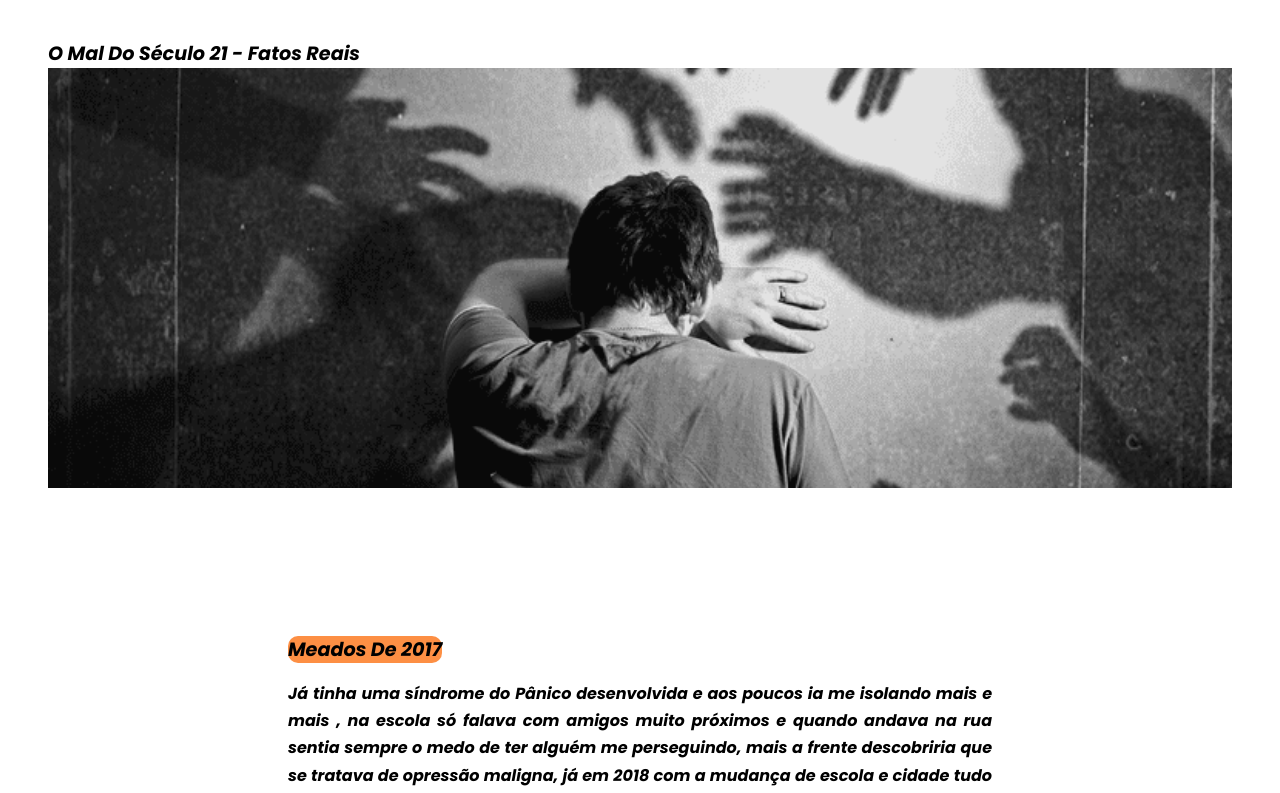
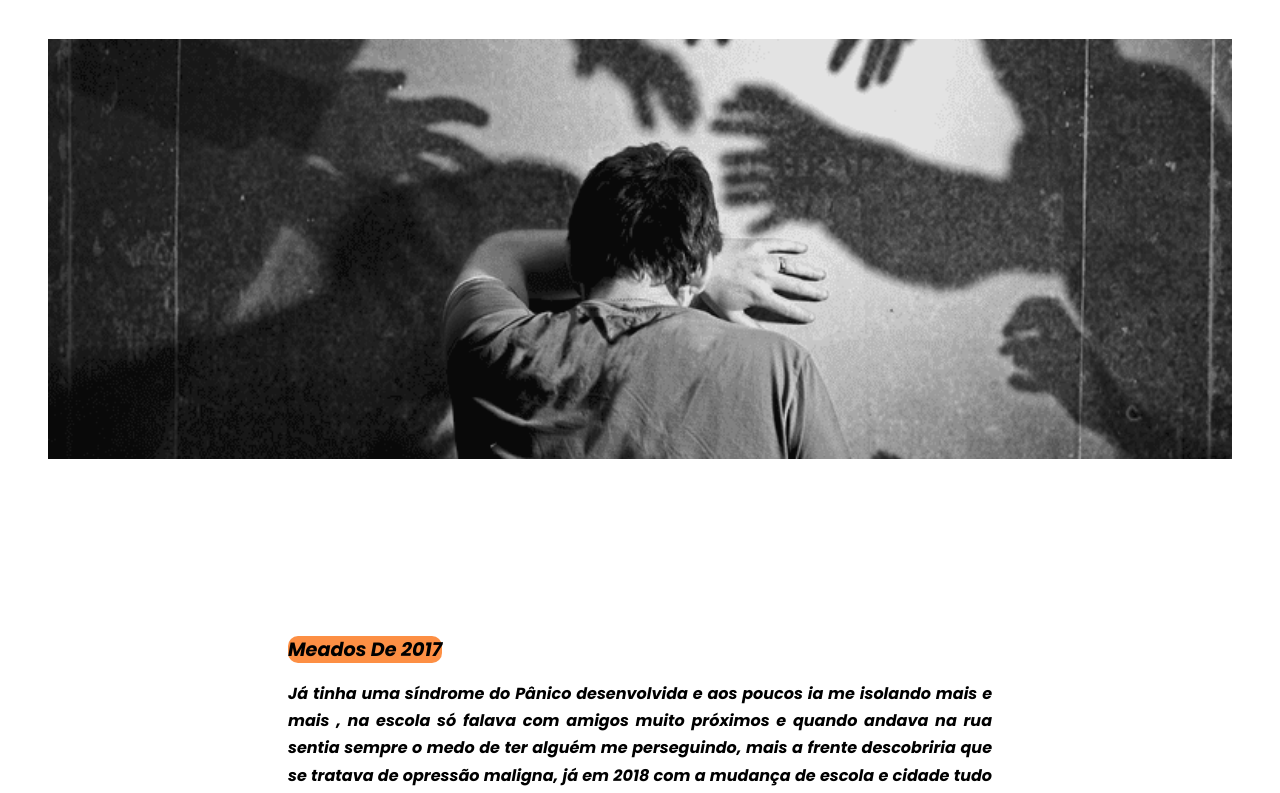
Before and after one commit to VitorDev01/personal-blog, a plain HTML site: page page-post.html in a window 1280 px wide. Shown: the part 73-866 px from the top of the page. Drawn offline with nearby package versions, Linux system fonts and the light colour scheme.

Commit message:
Update page-post.html

```diff
--- a/page-post.html
+++ b/page-post.html
@@ -30,8 +30,6 @@
             <div class="header-content post-conteiner"></div>
             <!-- voltar-->
 
-            <!-- titulo-->
-            <h2 class="sub-heading">O Mal Do Século 21 - Fatos Reais</h2>
             <!-- imagem -->
             <img src="depre.png" alt="" class="header-img">
         </section>
```
